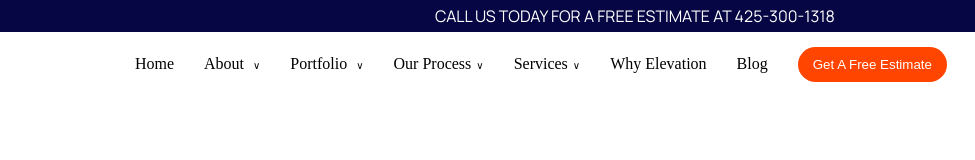
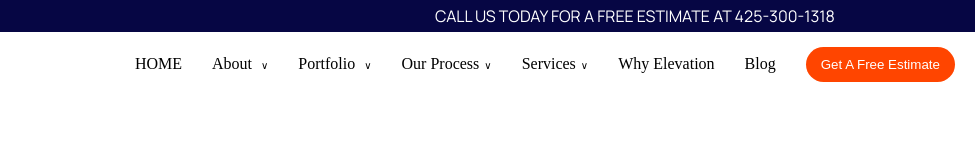
Before and after one commit to parmaranil/elevation_webpage, a plain HTML site: page src/index.html in a window 1280 px wide. Shown: the full height of the page, 305-1280 px from the left. Drawn offline with Linux system fonts and the light colour scheme.

Commit message:
change navbar

```diff
--- a/src/index.html
+++ b/src/index.html
@@ -1,5 +1,6 @@
 <!DOCTYPE html>
 <html lang="en">
+
 <head>
     <meta charset="UTF-8">
     <meta http-equiv="X-UA-Compatible" content="IE=edge">
@@ -8,6 +9,7 @@
     <link rel="stylesheet" href="https://cdnjs.cloudflare.com/ajax/libs/font-awesome/5.9.0/css/all.min.css">
     <title>Demo Template</title>
 </head>
+
 <body>
     <div id="wrapper">
         <section class="navbar" id="nav-sticky">
@@ -29,7 +31,7 @@
                 </div>
                 <div class="nav-menu-list">
                     <ul class="ul-list">
-                            <li> <a href="#"> Home  </a></li>
+                        <li> <a href="#"> HOME </a></li>
                         <li class="dropdown"> <a href="#">About <span class="dropudown-arrow">&#8744;</span></a>
                             <div class="nav-about-dropdown">
                                 <a href="#">Item one</a>
@@ -52,4 +54,5 @@
         </section>
     </div>
 </body>
+
 </html>
```
Lines whose indentation alone changed are shown as unchanged.
